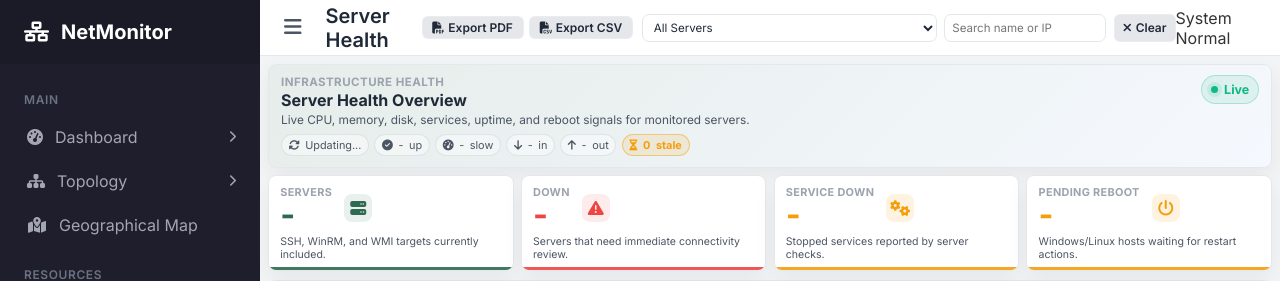
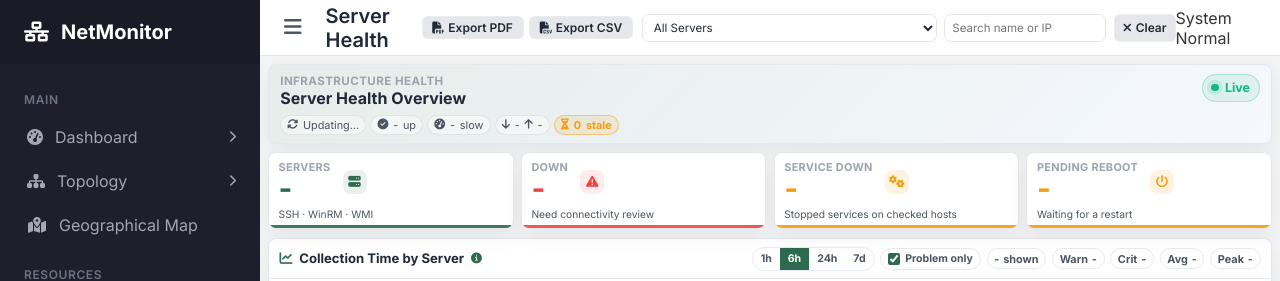
Before and after one commit to manitsrik/SenaNetworkMonitorV0, a Python web app: template templates/server_health.html in a window 1280 px wide. Shown: the top 281 px of the page. Run offline with Jinja, Linux system fonts and the light colour scheme; the template is opened without the code that fills it: most values are stand-ins (such as "Sample title", 1, 10 or a date in 2020); some libraries are stand-ins or nearby versions.

Commit message:
Compact the Server Health overview row
The overview strip stood ~138px tall for four numbers. Most of that was
text nobody reads.

The hero subtitle listed the metrics that the column headers, the panel
titles and the cards below it already name, so it is gone along with the
rule that styled it. The hero no longer sets a minimum height; the cards
decide the row now.

Each card carried a two-line sentence under its number, and the longest
of them set the height for all four -- "Service Down" wrapped as soon as
it started saying that no checks were configured. Notes are now one
clamped line carrying the short version, with the full sentence in the
tooltip, and they say something different at zero: "All servers
responding" rather than "Need connectivity review".

Separate in/out traffic chips became one pair, which brings the meta row
back to a single line.

A card sitting at zero is not the one to look at, so its value, icon and
accent bar are muted. With Down at 2 in red and Service Down greyed out,
the eye lands on the count that still needs someone.

Co-Authored-By: Claude Opus 5 (1M context) <noreply@anthropic.com>

```diff
--- a/templates/server_health.html
+++ b/templates/server_health.html
@@ -78,11 +78,12 @@
     }
 
     .health-hero {
-        padding: 0.65rem 0.75rem;
+        padding: 0.55rem 0.7rem;
         display: flex;
         flex-direction: column;
-        justify-content: space-between;
-        min-height: 84px;
+        justify-content: center;
+        gap: 0.4rem;
+        min-height: 0;
         background:
             linear-gradient(135deg, rgba(45, 106, 79, 0.12), rgba(59, 130, 246, 0.05)),
             var(--health-surface);
@@ -108,14 +109,6 @@
         color: var(--text-primary);
         font-size: 1rem;
         line-height: 1.2;
-    }
-
-    .health-subtitle {
-        margin-top: 0.18rem;
-        color: var(--text-secondary);
-        font-size: 0.74rem;
-        line-height: 1.25;
-        max-width: 520px;
     }
 
     .health-live-pill {
@@ -143,16 +136,15 @@
     .health-meta-row {
         display: flex;
         flex-wrap: wrap;
-        gap: 0.32rem;
-        margin-top: 0.42rem;
+        gap: 0.26rem;
     }
 
     .health-meta-chip {
         display: inline-flex;
         align-items: center;
-        gap: 0.35rem;
-        min-height: 22px;
-        padding: 0.18rem 0.42rem;
+        gap: 0.3rem;
+        min-height: 20px;
+        padding: 0.12rem 0.38rem;
         border: 1px solid var(--health-line);
         border-radius: 999px;
         background: rgba(255, 255, 255, 0.42);
@@ -275,11 +267,12 @@
     }
 
     .health-summary-card {
-        padding: 0.58rem 0.7rem;
+        padding: 0.45rem 0.6rem;
         display: flex;
         flex-direction: column;
-        justify-content: space-between;
-        min-height: 84px;
+        justify-content: center;
+        gap: 0.1rem;
+        min-height: 74px;
         overflow: hidden;
         position: relative;
     }
@@ -301,8 +294,9 @@
     }
 
     .health-summary-icon {
-        width: 28px;
-        height: 28px;
+        width: 24px;
+        height: 24px;
+        font-size: 0.78rem;
         border-radius: 8px;
         display: inline-flex;
         align-items: center;
@@ -321,18 +315,22 @@
     }
 
     .health-summary-value {
-        margin-top: 0.08rem;
+        margin-top: 0.04rem;
         color: var(--summary-color, var(--text-primary));
-        font-size: 2rem;
+        font-size: 1.85rem;
         font-weight: 800;
-        line-height: 0.95;
+        line-height: 1;
+        white-space: nowrap;
     }
 
     .health-summary-note {
-        margin-top: 0.24rem;
+        margin-top: 0.16rem;
         color: var(--text-secondary);
-        font-size: 0.66rem;
+        font-size: 0.64rem;
         line-height: 1.25;
+        white-space: nowrap;
+        overflow: hidden;
+        text-overflow: ellipsis;
     }
 
     .health-summary-card.is-total {
@@ -832,8 +830,23 @@
 
     .health-summary-value.is-empty {
         color: var(--text-muted);
-        font-size: 1.35rem;
-        line-height: 1.3;
+        font-size: 1.05rem;
+        font-weight: 700;
+        line-height: 1.75;
+    }
+
+    /* A card at zero is not the one to look at: mute it so the eye lands on
+       the counts that still need someone. */
+    button.health-summary-card:disabled .health-summary-value {
+        color: var(--text-muted);
+    }
+
+    button.health-summary-card:disabled .health-summary-icon {
+        opacity: 0.45;
+    }
+
+    button.health-summary-card:disabled::after {
+        opacity: 0.2;
     }
 
     .health-meta-chip.is-clickable {
@@ -1113,7 +1126,6 @@
                 <div>
                     <div class="health-eyebrow">Infrastructure health</div>
                     <h2 class="health-title">Server Health Overview</h2>
-                    <div class="health-subtitle">Live CPU, memory, disk, services, uptime, and reboot signals for monitored servers.</div>
                 </div>
                 <div class="health-live-pill" title="Refreshes every 30 seconds">
                     <span class="health-live-dot"></span>
@@ -1124,8 +1136,10 @@
                 <span class="health-meta-chip"><i class="fa-solid fa-rotate"></i> <span id="last-updated">Updating...</span></span>
                 <span class="health-meta-chip"><i class="fa-solid fa-circle-check"></i> <span id="sum-up">-</span> up</span>
                 <span class="health-meta-chip"><i class="fa-solid fa-gauge-high"></i> <span id="sum-slow">-</span> slow</span>
-                <span class="health-meta-chip"><i class="fa-solid fa-arrow-down"></i> <span id="sum-net-in">-</span> in</span>
-                <span class="health-meta-chip"><i class="fa-solid fa-arrow-up"></i> <span id="sum-net-out">-</span> out</span>
+                <span class="health-meta-chip" title="Total inbound / outbound traffic across monitored servers">
+                    <i class="fa-solid fa-arrow-down"></i> <span id="sum-net-in">-</span>
+                    <i class="fa-solid fa-arrow-up"></i> <span id="sum-net-out">-</span>
+                </span>
                 <button type="button" id="sum-stale-chip" class="health-meta-chip is-clickable" data-health-focus="stale" hidden>
                     <i class="fa-solid fa-hourglass-half"></i> <span id="sum-stale">0</span> stale
                 </button>
@@ -1140,7 +1154,7 @@
                 </div>
                 <div class="health-summary-icon"><i class="fa-solid fa-server"></i></div>
             </div>
-            <div class="health-summary-note">SSH, WinRM, and WMI targets currently included.</div>
+            <div class="health-summary-note" title="SSH, WinRM, and WMI targets currently included.">SSH &middot; WinRM &middot; WMI</div>
         </button>
 
         <button type="button" class="health-summary-card is-down" data-health-focus="down" title="Filter the table to servers that are down">
@@ -1151,7 +1165,7 @@
                 </div>
                 <div class="health-summary-icon"><i class="fa-solid fa-triangle-exclamation"></i></div>
             </div>
-            <div class="health-summary-note" id="sum-down-note">Servers that need immediate connectivity review.</div>
+            <div class="health-summary-note" id="sum-down-note">Need connectivity review</div>
         </button>
 
         <button type="button" class="health-summary-card is-service" data-health-focus="service" title="Filter the table to servers with a stopped service">
@@ -1162,7 +1176,7 @@
                 </div>
                 <div class="health-summary-icon"><i class="fa-solid fa-gears"></i></div>
             </div>
-            <div class="health-summary-note" id="sum-service-note">Stopped services reported by server checks.</div>
+            <div class="health-summary-note" id="sum-service-note">Stopped services on checked hosts</div>
         </button>
 
         <button type="button" class="health-summary-card is-reboot" data-health-focus="reboot" title="Filter the table to servers waiting for a restart">
@@ -1173,7 +1187,7 @@
                 </div>
                 <div class="health-summary-icon"><i class="fa-solid fa-power-off"></i></div>
             </div>
-            <div class="health-summary-note" id="sum-reboot-note">Windows/Linux hosts waiting for restart actions.</div>
+            <div class="health-summary-note" id="sum-reboot-note">Waiting for a restart</div>
         </button>
     </section>
 
@@ -1941,6 +1955,15 @@ function setCardState(focusKey, count) {
     if (card.disabled && healthFocus === focusKey) healthFocus = 'all';
 }
 
+// Card notes stay to one line, so the longer explanation rides along as the
+// tooltip rather than wrapping and pushing the whole row taller.
+function setNote(id, text, tooltip) {
+    const note = document.getElementById(id);
+    if (!note) return;
+    note.textContent = text;
+    note.setAttribute('title', tooltip || text);
+}
+
 function setSummary(summary) {
     document.getElementById('sum-total').textContent = summary.total_servers ?? '-';
     document.getElementById('sum-up').textContent = summary.up ?? '-';
@@ -1950,20 +1973,43 @@ function setSummary(summary) {
     document.getElementById('sum-net-in').textContent = formatBps(summary.network_in_bps);
     document.getElementById('sum-net-out').textContent = formatBps(summary.network_out_bps);
 
+    const down = Number(summary.down || 0);
+    setNote(
+        'sum-down-note',
+        down ? 'Need connectivity review' : 'All servers responding',
+        down
+            ? `${down} server${down === 1 ? '' : 's'} are not answering their monitoring check.`
+            : 'Every monitored server answered its last check.'
+    );
+
+    const reboot = Number(summary.pending_reboot || 0);
+    setNote(
+        'sum-reboot-note',
+        reboot ? 'Waiting for a restart' : 'Nothing waiting',
+        reboot
+            ? `${reboot} Windows/Linux host${reboot === 1 ? '' : 's'} flagged a pending reboot.`
+            : 'No host is flagging a pending reboot.'
+    );
+
     // "Service Down: 0" is only good news when something is actually watched.
     const monitored = Number(summary.service_monitored_servers || 0);
     const serviceValue = document.getElementById('sum-service');
-    const serviceNote = document.getElementById('sum-service-note');
     if (!monitored) {
         serviceValue.textContent = 'Not set up';
         serviceValue.classList.add('is-empty');
-        if (serviceNote) serviceNote.textContent = 'No device has service checks configured, so this is not a health signal yet.';
+        setNote(
+            'sum-service-note',
+            'No checks configured',
+            'No device has service checks configured, so this is not a health signal yet.'
+        );
     } else {
         serviceValue.textContent = summary.service_down ?? 0;
         serviceValue.classList.remove('is-empty');
-        if (serviceNote) {
-            serviceNote.textContent = `Stopped services across ${monitored} server${monitored === 1 ? '' : 's'} with service checks.`;
-        }
+        setNote(
+            'sum-service-note',
+            `Across ${monitored} checked host${monitored === 1 ? '' : 's'}`,
+            `Stopped services across the ${monitored} server${monitored === 1 ? '' : 's'} that have service checks configured.`
+        );
     }
 
     const stale = Number(summary.stale || 0);
```
